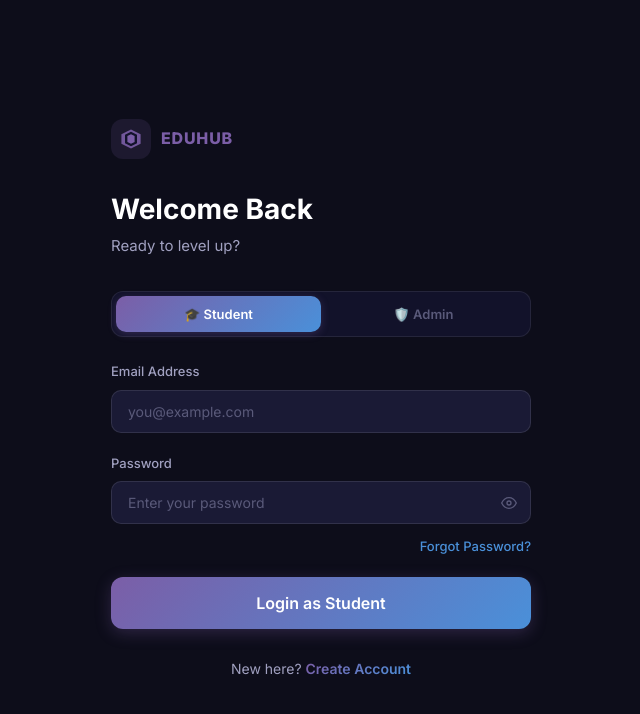
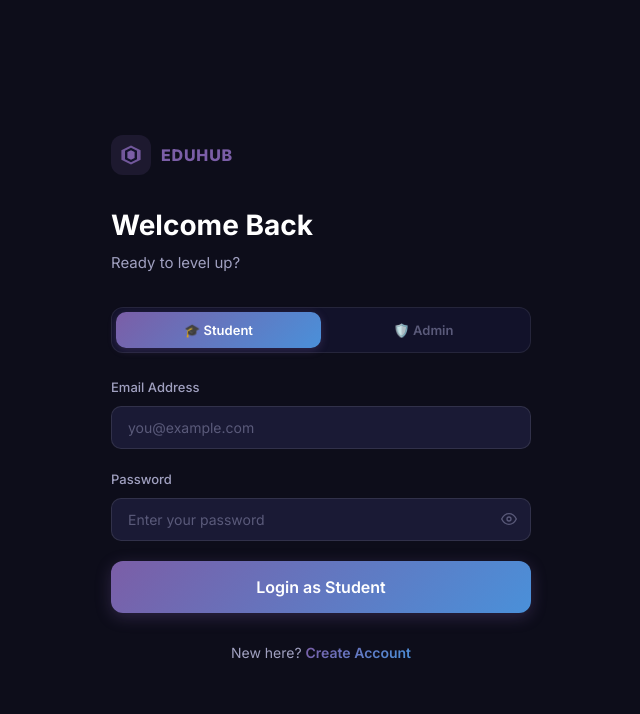
Before and after one commit to adityam1016/EduHub, a React (Vite) app in the folder frontend/: page /login in a window 1280 px wide. Shown: the top 714 px of the page, without its empty margins (319-959 px from the left). Built offline with nearby package versions, Linux system fonts and the light colour scheme; no server answers.

Commit message:
fix: remove non-functional Forgot Password link

```diff
--- a/frontend/src/pages/Login.jsx
+++ b/frontend/src/pages/Login.jsx
@@ -132,10 +132,6 @@ const Login = () => {
             {errors.password && <span className="error-text">{errors.password}</span>}
           </div>
 
-          {/* Forgot password */}
-          <div className="auth-forgot">
-            <a href="#" className="auth-link-blue">Forgot Password?</a>
-          </div>
 
           {/* Submit */}
           <button
```
